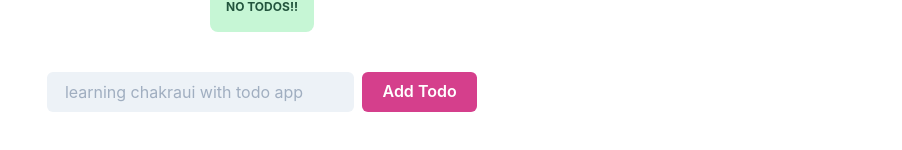
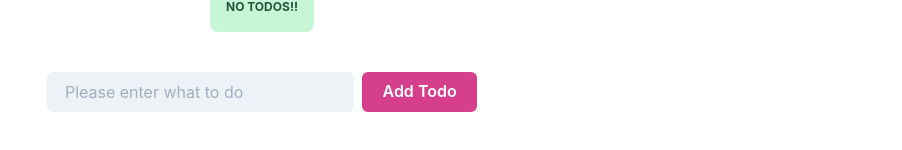
Before and after one commit to RickTurbo/react_todo_chakra-ui, a React (Create React App) app: page / in a window 1280 px wide. Shown: the part 178-328 px from the top of the page, without its empty margins (378-1280 px from the left). Built offline with nearby package versions, Linux system fonts and the light colour scheme.

Commit message:
placeholderの変更

```diff
--- a/src/components/AddTodo.js
+++ b/src/components/AddTodo.js
@@ -37,7 +37,7 @@ function AddTodo({ addTodo }) {
       <HStack mt="8">
         <Input
           variant="filled"
-          placeholder="learning chakraui with todo app"
+          placeholder="Please enter what to do"
           value={content}
           onChange={(e) => setContent(e.target.value)}
         />
```
